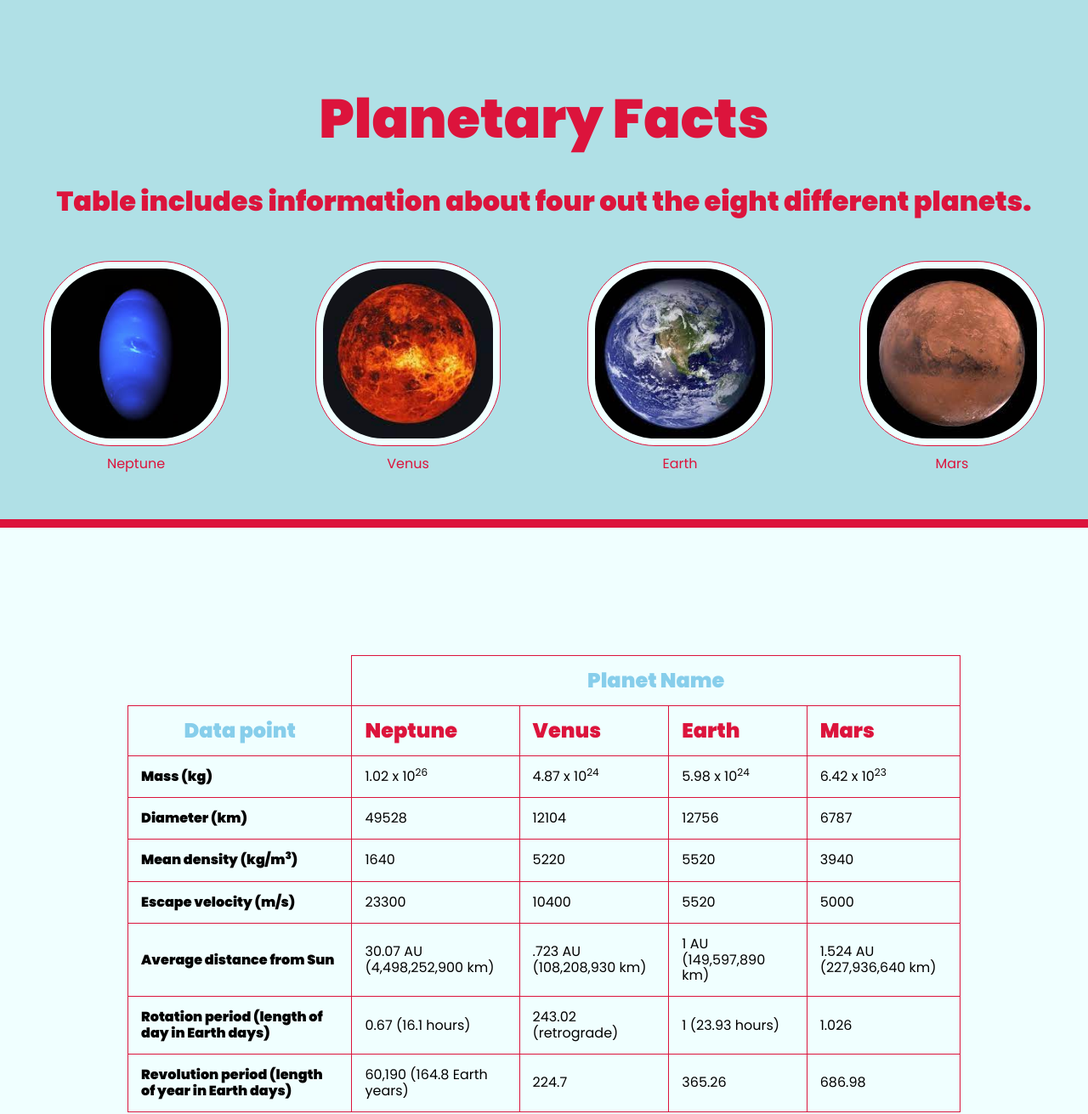
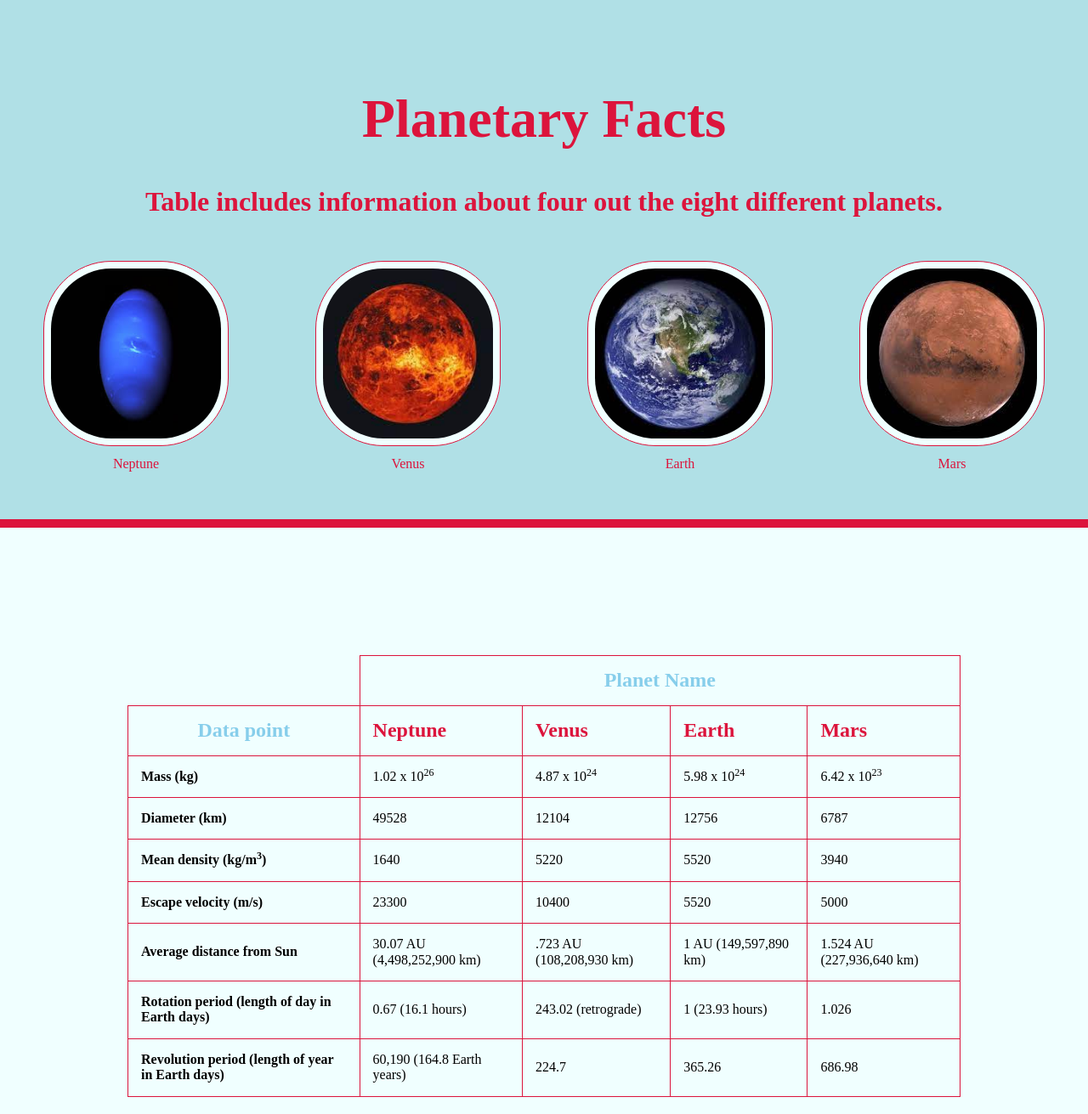
Before and after one commit to arturoarreola88/Lab5, a plain HTML site: page index.html in a window 1280 px wide. Shown: the top 1311 px of the page at 85% size. Drawn offline with Linux system fonts and the light colour scheme.

Commit message:
changed_font

```diff
--- a/css/style.css
+++ b/css/style.css
@@ -4,14 +4,14 @@ body {
   }
 
   h1 {
-    font-family: 'Poppins', sans-serif;
+    font-family:'Times New Roman', Times, serif;
     font-weight: 900;
     font-size: 4em;
     color: crimson;
   }
 
   h2 {
-    font-family: 'Poppins', sans-serif;
+    font-family:'Times New Roman', Times, serif;
     font-weight: 900;
     font-size: 2em;
     color: crimson;
@@ -19,7 +19,7 @@ body {
 
 
   p {
-    font-family: 'Poppins', sans-serif;
+    font-family:'Times New Roman', Times, serif;
     font-weight: 400;
     font-size: 1em;
     color: crimson;
@@ -71,14 +71,14 @@ body {
   }
 
   .caption {
-    font-family: 'Poppins', sans-serif;
+    font-family:'Times New Roman', Times, serif;
     font-weight: 400;
     font-size: 1em;
     color: crimson;
   }
 
   table {
-    font-family: 'Poppins', sans-serif;
+    font-family:'Times New Roman', Times, serif;
     border-collapse: collapse;
   }
 
```
